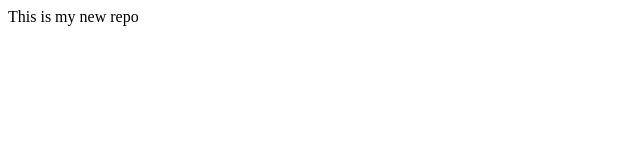
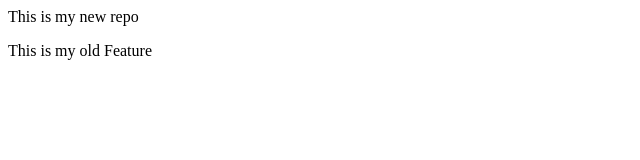
Before and after one commit to Nirajanlama201/localrepo, a plain HTML site: page LocalRepo/index.html in a window 1280 px wide. Shown: the whole page, without its empty margins (0-640 px from the left). Drawn offline with Linux system fonts and the light colour scheme.

Commit message:
Add new Feature

```diff
--- a/LocalRepo/index.html
+++ b/LocalRepo/index.html
@@ -1 +1,2 @@
 <p>This is my new repo</p>
+<p>This is my old Feature</p>
```
